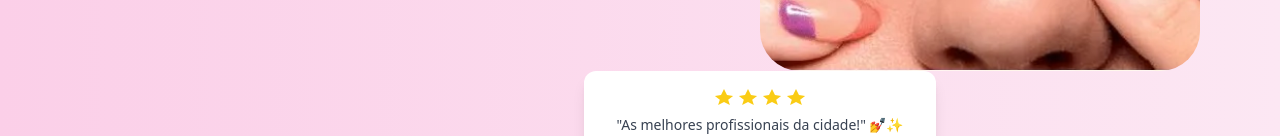
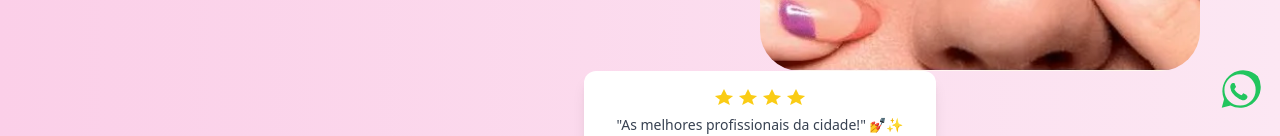
Before and after one commit to Soareslili/Studio-Bella-Nails, a website: page index.html in a window 1280 px wide. Shown: the part 664-800 px from the top of the page. Drawn offline with Linux system fonts and the light colour scheme; a web font is replaced by a local one.

Commit message:
Implementando o botão do Whatssap

```diff
--- a/index.html
+++ b/index.html
@@ -668,6 +668,17 @@
                 © 2025 Bella Nails. Todos os direitos reservados.
             </div>
         </div>
+
+        <a href="https://api.whatsapp.com/send/?phone=556899998899&text=Olá, gostaria de agendar um horário..."
+            class="fixed bottom-4 right-4 z-[99] group" target="_blank" rel="noopener noreferrer">
+            <svg xmlns="http://www.w3.org/2000/svg" fill="currentColor"
+                class="w-[50px] h-[50px] text-green-500 transition-transform duration-300 group-hover:scale-110"
+                viewBox="0 0 24 24">
+                <path
+                    d="M21.05 3.05a10 10 0 0 0-16.22 11.04l-1.11 4.06 4.2-1.1a10 10 0 0 0 13.13-14zm-8.55 14a7.5 7.5 0 1 1 7.5-7.5 7.51 7.51 0 0 1-7.5 7.5zm2.93-5.23c-.17-.09-1.02-.5-1.18-.56s-.27-.09-.39.09-.45.56-.56.67-.21.13-.39.04a6.14 6.14 0 0 1-1.8-1.11 6.82 6.82 0 0 1-1.28-1.57c-.13-.22 0-.33.1-.43s.22-.26.34-.39a1.46 1.46 0 0 0 .22-.35.38.38 0 0 0 0-.37c-.09-.09-.39-.93-.53-1.27s-.28-.3-.39-.3H9a.75.75 0 0 0-.54.26A2.26 2.26 0 0 0 8 8.94a3.94 3.94 0 0 0 .84 2.13 8.94 8.94 0 0 0 3.32 2.9c.47.2.84.32 1.12.41a2.69 2.69 0 0 0 1.23.08 2.06 2.06 0 0 0 1.37-.94 1.71 1.71 0 0 0 .12-1.07c-.04-.08-.15-.12-.33-.21z" />
+            </svg>
+        </a>
+
     </footer>
 </body>
 <script src="./script.js"></script>
```
Also changed, not shown: dist/output.css.
